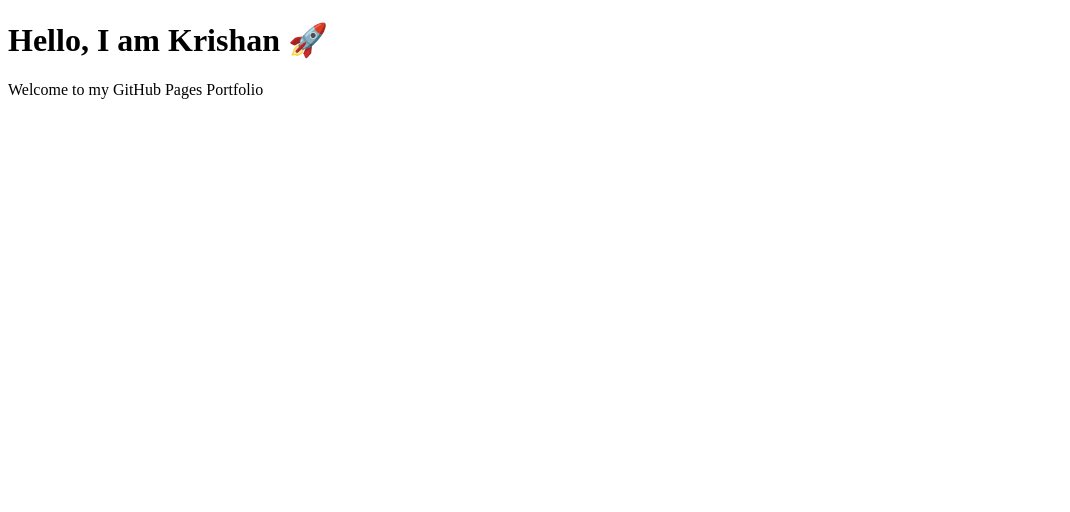
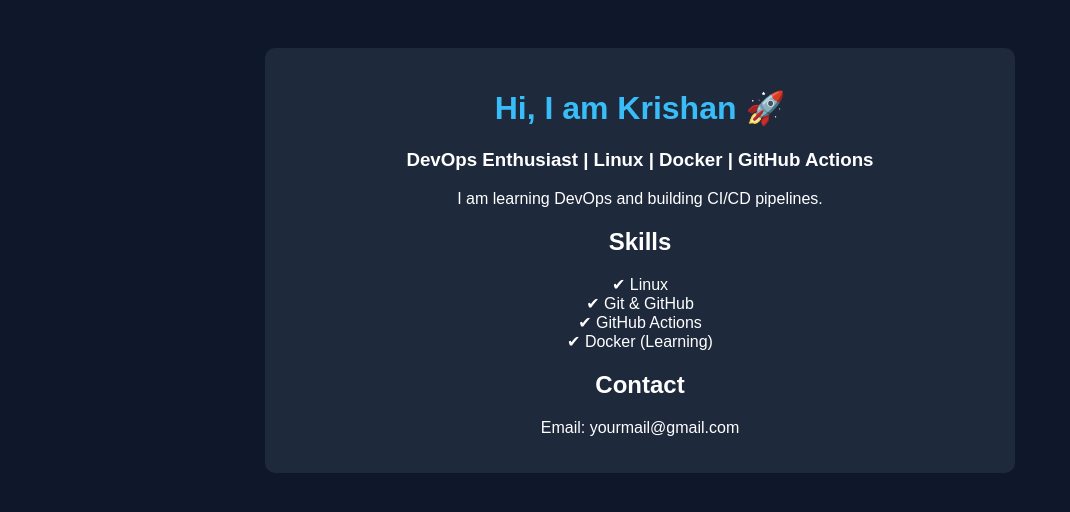
Before and after one commit to krishankant3419/github-actions-zero-to-hero, a plain HTML site: page index.html in a window 1280 px wide. Shown: the whole page, without its empty margins (0-1070 px from the left). Drawn offline with Linux system fonts and the light colour scheme.

Commit message:
Update index.html

```diff
--- a/index.html
+++ b/index.html
@@ -1,10 +1,44 @@
 <!DOCTYPE html>
 <html>
 <head>
-  <title>Krishan Portfolio</title>
+  <title>Krishan | DevOps Engineer</title>
+  <style>
+    body {
+      font-family: Arial;
+      text-align: center;
+      background-color: #0f172a;
+      color: white;
+      padding: 40px;
+    }
+    .card {
+      background: #1e293b;
+      padding: 20px;
+      border-radius: 10px;
+      width: 60%;
+      margin: auto;
+    }
+    h1 {
+      color: #38bdf8;
+    }
+  </style>
 </head>
 <body>
-  <h1>Hello, I am Krishan 🚀</h1>
-  <p>Welcome to my GitHub Pages Portfolio</p>
+
+  <div class="card">
+    <h1>Hi, I am Krishan 🚀</h1>
+    <h3>DevOps Enthusiast | Linux | Docker | GitHub Actions</h3>
+
+    <p>I am learning DevOps and building CI/CD pipelines.</p>
+
+    <h2>Skills</h2>
+    <p>✔ Linux<br>
+       ✔ Git & GitHub<br>
+       ✔ GitHub Actions<br>
+       ✔ Docker (Learning)</p>
+
+    <h2>Contact</h2>
+    <p>Email: yourmail@gmail.com</p>
+  </div>
+
 </body>
 </html>
```
